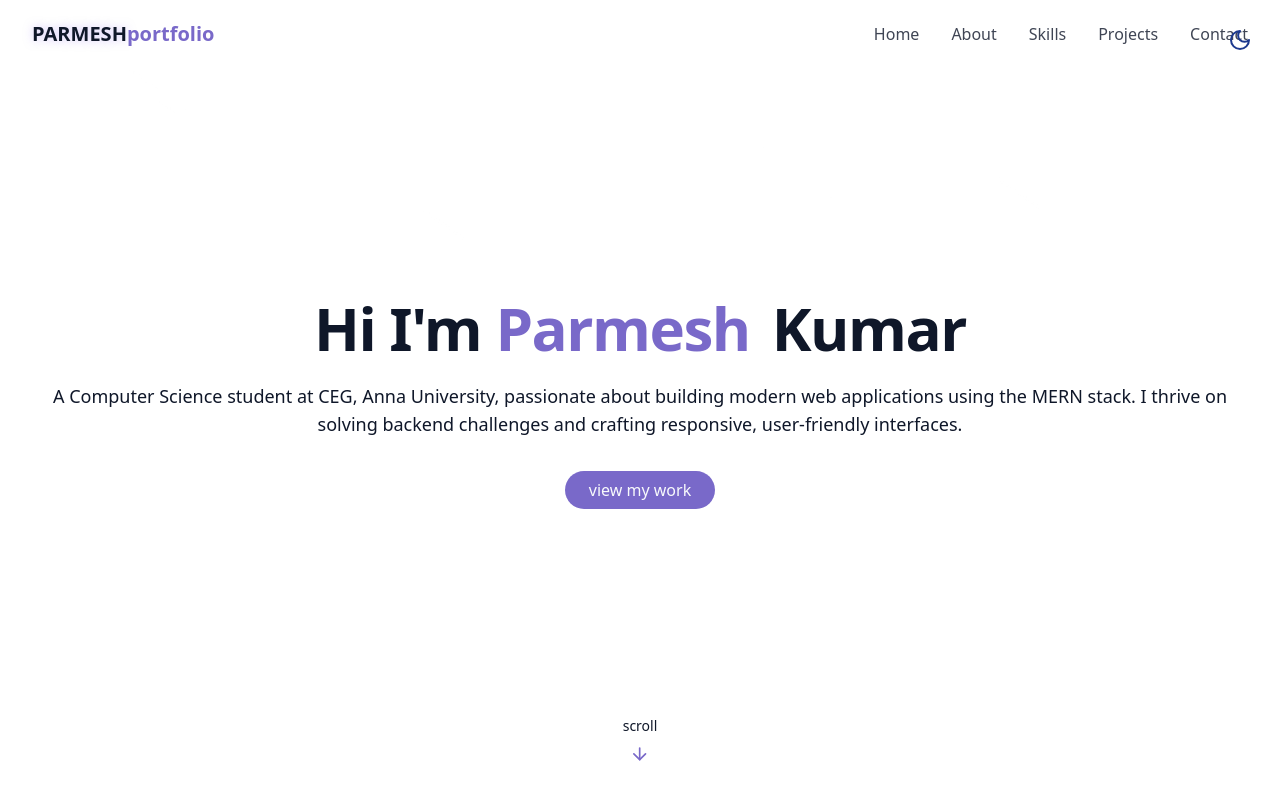
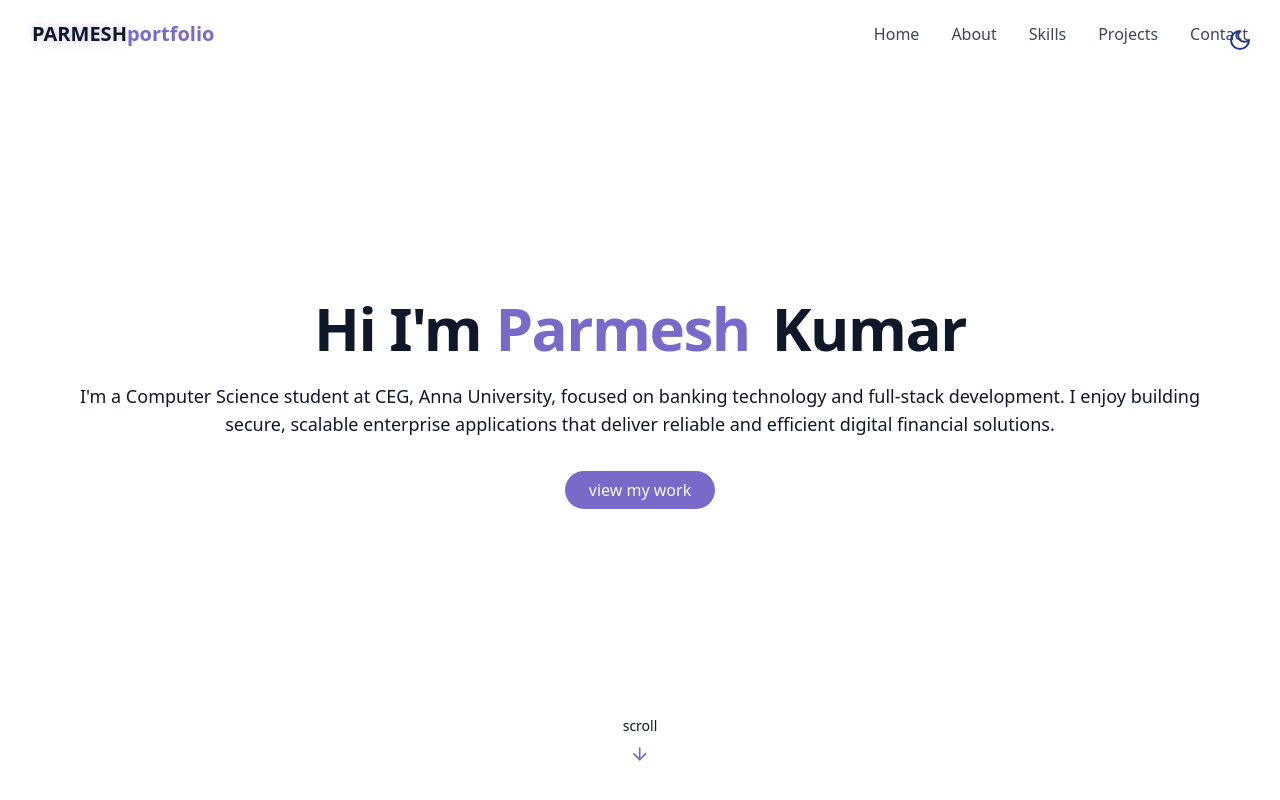
Before and after one commit to parmeshkumarT/Parama-Portolio, a React (Vite) app: page / in a window 1280 px wide. Shown: the top 800 px of the page. Built offline with nearby package versions, Linux system fonts and the light colour scheme.

Commit message:
Update HeroSection.jsx

```diff
--- a/src/components/HeroSection.jsx
+++ b/src/components/HeroSection.jsx
@@ -14,8 +14,8 @@ export const HeroSection = () => {
                     <span className="text-gradient ml-2 opacity-0 animate-fade-in-delay-2"> Kumar</span>
                 </h1>
                 <p className="text-lg min:text-xl text-muted-foreground max-2-2xl mx-auto opacity-0 animate-fade-in-delay-3">
-                  A Computer Science student at CEG, Anna University, passionate about building modern web applications using the MERN stack.
-                    I thrive on solving backend challenges and crafting responsive, user-friendly interfaces.
+                  I'm a Computer Science student at CEG, Anna University, focused on banking technology and full-stack development.
+                    I enjoy building secure, scalable enterprise applications that deliver reliable and efficient digital financial solutions.
                 </p>
 
                 <div className="pt-4 opacity-0 animate-fade-in-delay-4">
```
